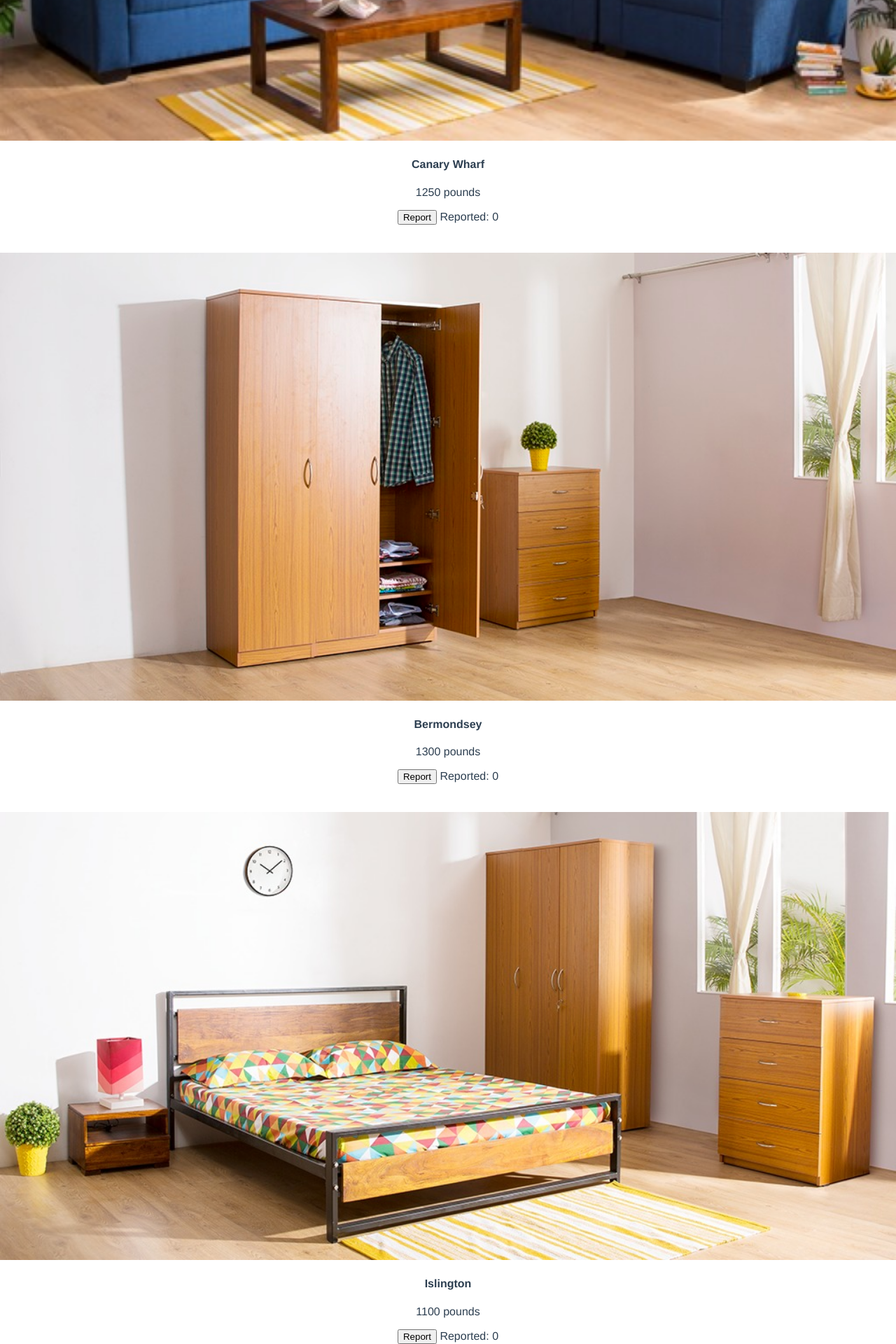
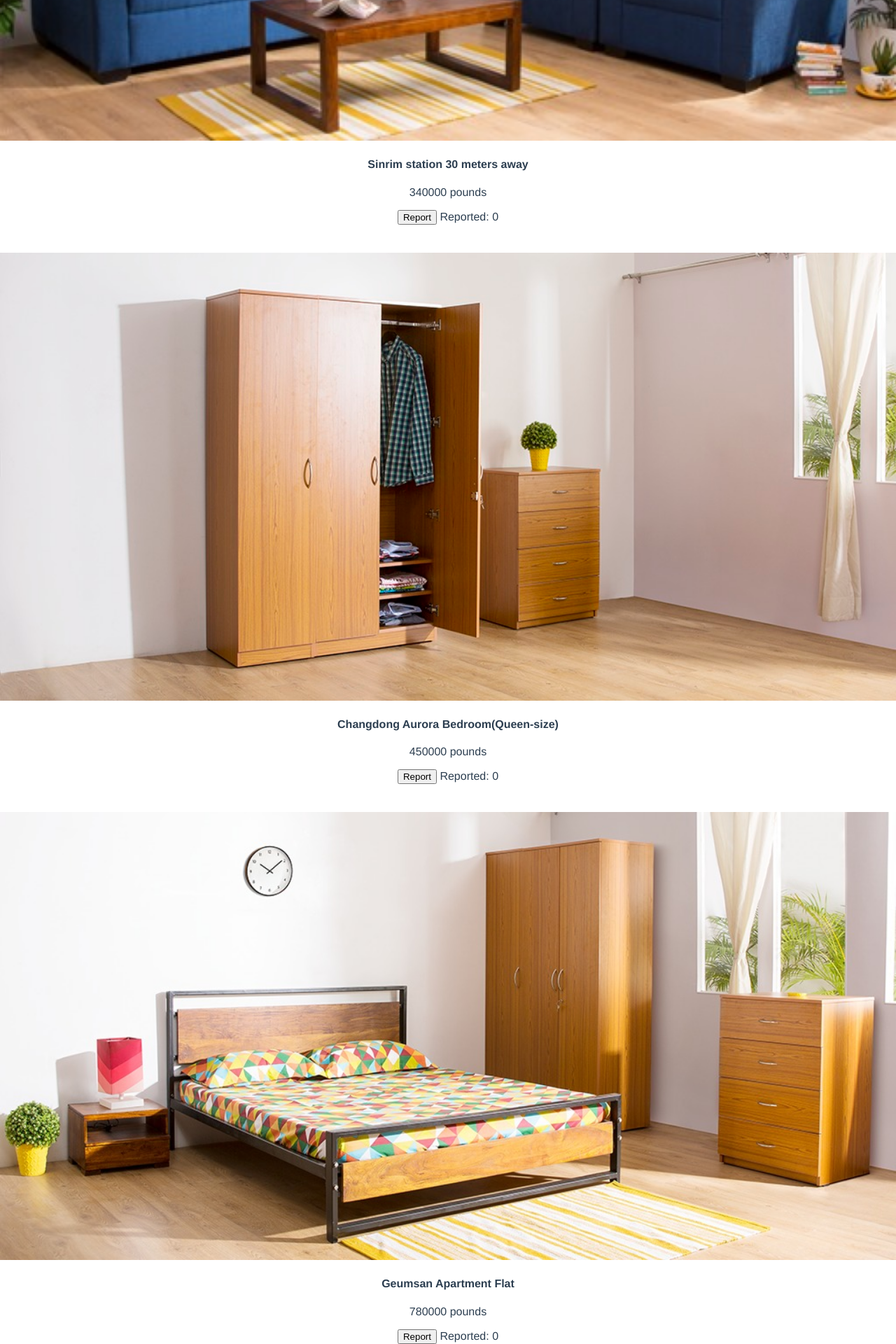
Before and after one commit to moon-choi/vue.js, a Vue app: page / in a window 1280 px wide. Shown: the part 527-2447 px from the top of the page at 70% size. Built offline with nearby package versions, Linux system fonts and the light colour scheme.

Commit message:
실제 데이터를 박아넣어 상품목록을 만들자 (import / export)

```diff
--- a/src/App.vue
+++ b/src/App.vue
@@ -4,17 +4,17 @@
   <div class="black-bg" v-if="modal == true">
     <!-- if 조건식이 참일때만 밑이 나옴. -->
     <div class="white-bg">
-
+<button @click="close">X</button>
     </div>
   </div>
   <div class="menu">
     <a v-for="(a) in nav" :key="a">{{ a }}</a>
   </div>
-
+<div>{{ data }}</div>
   <div>
     <img src="./assets/room0.jpg" class="room-img">
-    <h4 @click="modal = true">{{listings[0]}}</h4>
-    <p>1250 pounds</p>
+    <h4 @click="modal = true">{{properties[0].title}}</h4>
+    <p>{{properties[0].price}} pounds</p>
     <button @click="nums[0] +=1">Report</button><span> Reported: {{ nums[0] }}</span>
   </div>
   <!-- @mouseover -->
@@ -22,24 +22,27 @@
 
   <div>
     <img src="./assets/room1.jpg" class="room-img">
-    <h4>{{listings[1]}}</h4>
-    <p>1300 pounds</p>
+    <h4 @click="modal = true">{{properties[1].title}}</h4>
+    <p>{{properties[1].price}} pounds</p>
     <button @click="nums[1] +=1">Report</button><span> Reported: {{ nums[1] }}</span>
   </div>
 
   <div>
     <img src="./assets/room2.jpg" class="room-img">
-    <h4>{{listings[2]}}</h4>
-    <p>1100 pounds</p>
+    <h4 @click="modal = true">{{properties[2].title}}</h4>
+    <p>{{properties[2].price}} pounds</p>
     <button @click="nums[2] +=1">Report</button><span> Reported: {{ nums[2] }}</span>
   </div>
 </template>
 
 <script>
+import data from './properties.js'
+
 export default {
   name: "App",
   data() {
     return {
+      properties: data,
       modal: false,
       nums: [0, 0, 0],
       nav: ['Home', 'Shop', 'About'],
@@ -51,10 +54,12 @@ export default {
   methods: {
     increase() {
       this.nums += 1;
+    },
+    close() {
+      this.modal = false;
     }
   },
   components: {
-
   },
 };
 </script>
--- /dev/null
+++ b/src/properties.js
@@ -0,0 +1,42 @@
+export default [{
+  id : 0,
+  title: "Sinrim station 30 meters away",
+  image: "https://codingapple1.github.io/vue/room0.jpg",
+  content: "18년 신축공사한 남향 원룸 ☀️, 공기청정기 제공",
+  price: 340000
+  },
+  {
+  id : 1,
+  title: "Changdong Aurora Bedroom(Queen-size)",
+  image: "https://codingapple1.github.io/vue/room1.jpg",
+  content: "침실만 따로 있는 공용 셰어하우스입니다. 최대 2인 가능",
+  price: 450000
+  },
+  {
+  id : 2,
+  title: "Geumsan Apartment Flat",
+  image: "https://codingapple1.github.io/vue/room2.jpg",
+  content: "금산오거리 역세권 아파트입니다. 애완동물 불가능 ?",
+  price: 780000
+  },
+  {
+  id : 3,
+  title: "Double styled beds Studio Apt",
+  image: "https://codingapple1.github.io/vue/room3.jpg",
+  content: "무암동인근 2인용 원룸입니다. 전세 전환가능",
+  price: 550000
+  },
+  {
+  id : 4,
+  title: "MyeongIl Apartment flat",
+  image: "https://codingapple1.github.io/vue/room4.jpg",
+  content: "탄천동 아파트 월세, 남향, 역 5분거리, 허위매물아님",
+  price: 680000
+  },
+  {
+  id : 5,
+  title: "Banziha One Room",
+  image: "https://codingapple1.github.io/vue/room5.jpg",
+  content: "반지하 원룸입니다. 비올 때 물가끔 새는거 빼면 좋아요",
+  price: 370000
+}];
```
